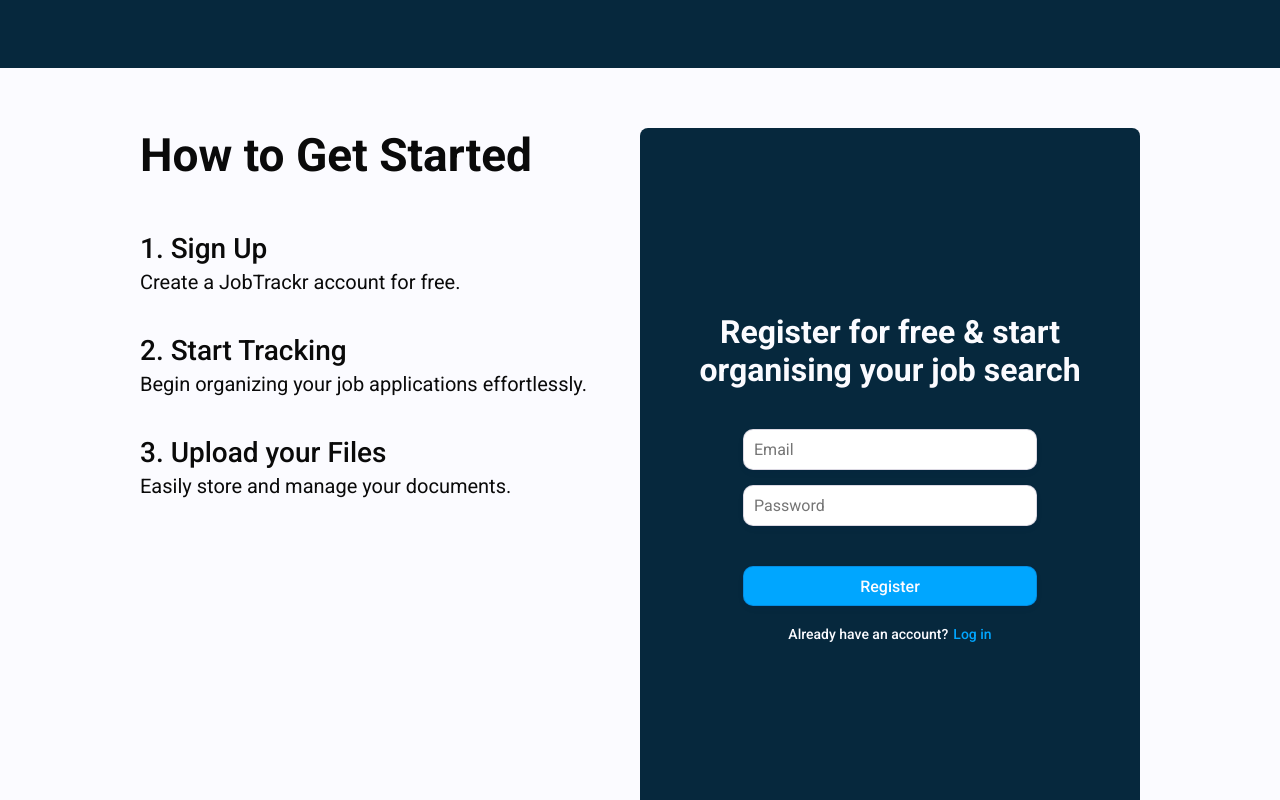
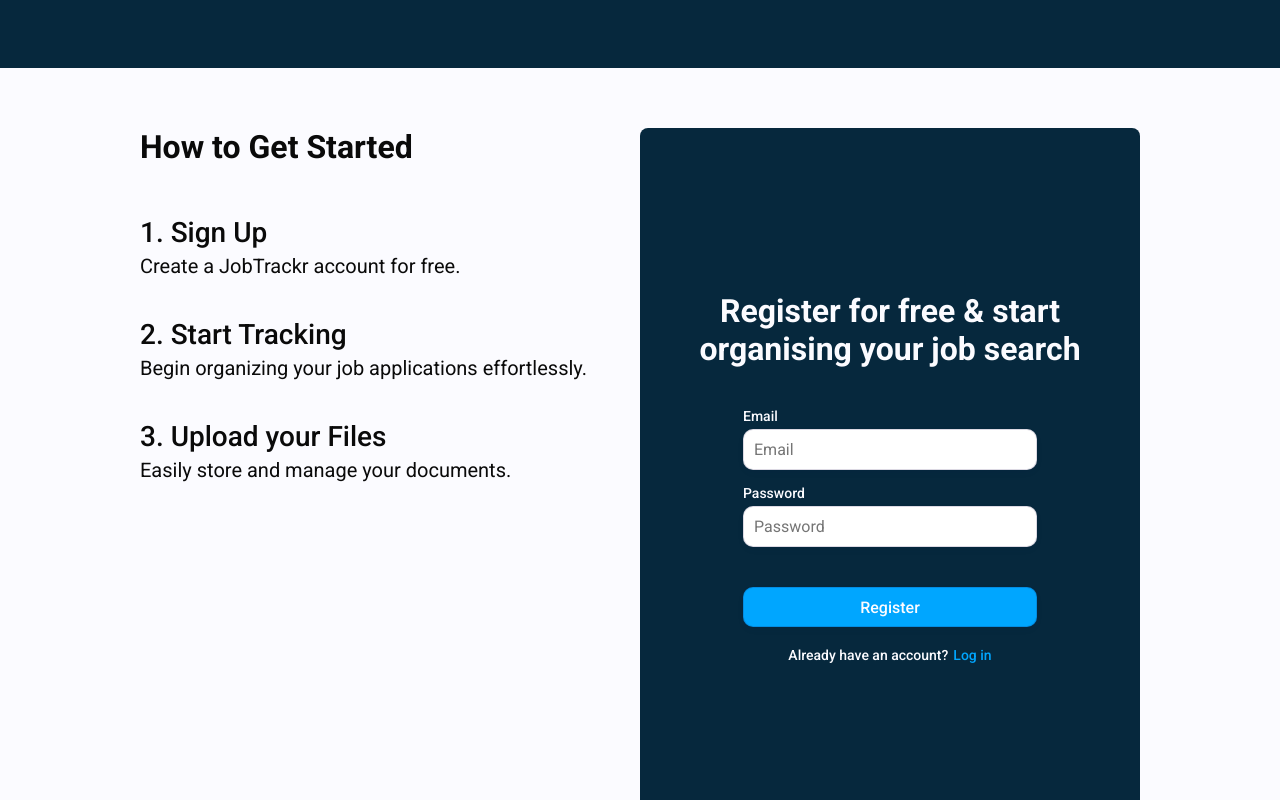
Before and after one commit to jloizel/jobtrackr, a Next.js app: page / in a window 1280 px wide. Shown: the part 4720-5520 px from the top of the page. Built offline with nearby package versions, Linux system fonts and the light colour scheme; no server answers; a web font is replaced by a local one.

Commit message:
updating authentication form styling

```diff
--- a/src/app/signup/signUp.module.css
+++ b/src/app/signup/signUp.module.css
@@ -1,3 +1,13 @@
+.container {
+  display: flex;
+  flex-direction: column;
+  align-items: center;
+  justify-content: center;
+  height: 100%;
+  min-height: 90vh;
+  width: 100vw;
+}
+
 .page {
   display: flex;
   flex-direction: column;
@@ -6,6 +16,7 @@
   height: 100%;
   min-height: 90vh;
 }
+
 
 .topBar {
   width: 90%;
@@ -124,6 +135,33 @@
   color: #171515;
 }
 
+.separatorContainer {
+  display: flex;
+  flex-direction: row;
+  align-items: center;
+  justify-content: center;
+  width: 100%;
+}
+
+.separatorContainer span {
+  display: flex;
+  align-items: center;
+  text-align: center;
+  color: #7e8aad9c;
+  font-size: 20px;
+  position: relative;
+  font-style: italic;
+  font-weight: 500;
+  margin: 0 10px;
+}
+
+.separatorContainer div {
+  width: 100%;
+  height: 1px;
+  background-color: #7e8aad57;
+}
+
+
 .textContainer {
   display: flex;
   flex-direction: row;
--- a/src/components/authentication/form/form.module.css
+++ b/src/components/authentication/form/form.module.css
@@ -1,35 +1,14 @@
 .container {
-  background-color: var(--background-color);
-  border-radius: 8px;
-  min-height: 300px;
-  display: flex;
-  justify-content: center;
-  align-items: center;
-
-  @media (min-width: 768px) {
-    min-height: 700px;
-  }
-}
-
-.content {
-  height: 100%;
   display: flex;
   align-items: center;
   flex-direction: column;
-  padding: 40px;
-}
-
-.header {
-  font-size: 32px;
-  font-weight: 600;
-  margin-bottom: 40px;
-  text-align: center;
+  width: 100%;
 }
 
 .inputsContainer {
   display: flex;
   flex-direction: column;
-  width: 70%;
+  width: 100%;
   align-items: center;
   justify-content: center;
   gap: 40px;
@@ -46,19 +25,46 @@
 .input {
   display: flex;
   flex-direction: column;
-  justify-content: center;
   width: 100%;
   gap: 5px;
+  position: relative;
 }
 
-.input input {
+.inputWrapper {
+  display: flex;
+  flex-direction: column;
+  gap: 5px;
+  position: relative;
+  width: 100%;
+}
+
+.inputWrapper span {
+  font-weight: 500;
+  font-size: 14px;
+}
+
+.inputWrapper input {
   font-family: "Roboto", sans-serif;
   box-shadow: rgba(25, 4, 69, 0.05) 0px 3px 6px;
   border: 1px solid rgba(25, 4, 69, 0.15);
   border-radius: 10px;
   padding: 10px;
+  padding-right: 40px;
   outline: none;
   font-size: 16px;
+  flex: 1;
+}
+
+.iconButton {
+  position: absolute;
+  right: 10px;
+  background: none;
+  border: none;
+  cursor: pointer;
+}
+
+.passwordIcon {
+  font-size: 18px;
 }
 
 .error {
@@ -66,6 +72,7 @@
   font-size: 14px;
   margin-left: 5px;
 }
+
 
 .button {
   background-color: #00a6ff;
@@ -92,23 +99,3 @@
   background-color: transparent;
   color: #00a6ff;
 }
-
-.textContainer {
-  display: flex;
-  flex-direction: row;
-  gap: 5px;
-  margin-top: 20px;
-}
-
-.textContainer span {
-  font-size: 16px;
-  font-weight: 500;
-
-  @media (min-width: 768px) {
-    font-size: 14px;
-  }
-}
-
-.textContainer span:last-child {
-  color: #00a6ff;
-}
--- a/src/components/authentication/form/form.tsx
+++ b/src/components/authentication/form/form.tsx
@@ -3,6 +3,10 @@
 import Link from 'next/link'
 import { registerUser } from '@/app/API'
 import PasswordStrengthBar from 'react-password-strength-bar';
+import { IoMdEyeOff } from "react-icons/io";
+import { IoMdEye } from "react-icons/io";
+import { Icon } from '@mui/material';
+
 
 const AuthenticationForm = () => {
   const [email, setEmail] = useState('');
@@ -10,13 +14,20 @@
   const [emailError, setEmailError] = useState('');
   const [passwordError, setPasswordError] = useState('');
   const [message, setMessage] = useState('');
+  const [type, setType] = useState('password');
+  const [passwordFocused, setPasswordFocused] = useState(false);
+
 
   const handleRegister = async () => {
     let hasError = false;
 
     // validate email
+    const emailRegex = /^[^\s@]+@[^\s@]+\.[^\s@]+$/;
     if (!email.trim()) {
       setEmailError('Email cannot be empty');
+      hasError = true;
+    } else if (!emailRegex.test(email)) {
+      setEmailError('Please enter a valid email address');
       hasError = true;
     } else {
       setEmailError('');
@@ -42,44 +53,67 @@
     }
   };
 
+  const handleToggle = () => {
+    setType(type === 'password' ? 'text' : 'password');
+  };
+
+  const handlePasswordFocus = () => {
+    setPasswordFocused(true);
+  };
+
+  const handlePasswordBlur = () => {
+    setPasswordFocused(false);
+    setType('password');
+  };
+
   return (
       <div className={styles.container}>
-      <div className={styles.content}>
-        <div className={styles.header}>
-          Register for free & start organising your job search
-        </div>
         <div className={styles.inputsContainer}>
           <div className={styles.inputs}>
             <div className={styles.input}>
+              <div className={styles.inputWrapper}>
+                <span>Email</span>
                 <input
+                type='email'
                   placeholder="Email"
                   value={email}
                   onChange={(e) => setEmail(e.target.value)}
                 />
+              </div>
               {emailError && <p className={styles.error}>{emailError}</p>}
             </div>
 
             <div className={styles.input}>
+              <div className={styles.inputWrapper}>
+                <span>Password</span>
                 <input
-                type="password"
+                  type={type}
                   placeholder="Password"
                   value={password}
                   onChange={(e) => setPassword(e.target.value)}
+                  onFocus={handlePasswordFocus}
+                  onBlur={handlePasswordBlur}
                 />
+                {passwordFocused && (
+                  <button
+                    type="button"
+                    className={styles.iconButton}
+                    onMouseDown={(e) => e.preventDefault()}
+                    onClick={handleToggle}
+                  >
+                    {type === 'password' ? <IoMdEye className={styles.passwordIcon} /> : <IoMdEyeOff className={styles.passwordIcon} />}
+                  </button>
+                )}
+              </div>
               {passwordError && <p className={styles.error}>{passwordError}</p>}
             </div>
+
 
             {password && <PasswordStrengthBar password={password}/>}
 
           </div>
           <button onClick={handleRegister} className={styles.button}>Register</button>
         </div>
-
-        <Link className={styles.textContainer} href="/login">
-          <span>Already have an account?</span>
-          <span>Log in</span>
-        </Link>
-      </div>
       </div>
   )
 }
--- a/src/components/steps/steps.module.css
+++ b/src/components/steps/steps.module.css
@@ -52,7 +52,53 @@
 }
 
 .rightContainer {
+  background-color: var(--background-color);
+  border-radius: 8px;
+  min-height: 300px;
+  display: flex;
+  flex-direction: column;
+  justify-content: center;
+  align-items: center;
+
   @media (min-width: 768px) {
+    min-height: 700px;
     width: 50%;
   }
 }
+
+.header {
+  font-size: 32px;
+  font-weight: 600;
+  margin-bottom: 40px;
+  text-align: center;
+}
+
+.content {
+  padding: 40px;
+}
+
+.formContainer {
+  width: 70%;
+  justify-self: center;
+}
+
+.textContainer {
+  display: flex;
+  justify-content: center;
+  flex-direction: row;
+  gap: 5px;
+  margin-top: 20px;
+}
+
+.textContainer span {
+  font-size: 16px;
+  font-weight: 500;
+
+  @media (min-width: 768px) {
+    font-size: 14px;
+  }
+}
+
+.textContainer span:last-child {
+  color: #00a6ff;
+}
--- a/src/components/steps/steps.tsx
+++ b/src/components/steps/steps.tsx
@@ -1,6 +1,7 @@
 import React from 'react'
 import styles from "./steps.module.css"
 import AuthenticationForm from '../authentication/form/form'
+import Link from 'next/link'
 
 const Steps = () => {
   return (
@@ -24,7 +25,18 @@
           </div>
         </div>
         <div className={styles.rightContainer}>
-          <AuthenticationForm/>
+          <div className={styles.content}>
+            <div className={styles.header}>
+              Register for free & start organising your job search
+            </div>
+            <div className={styles.formContainer}>
+              <AuthenticationForm/>
+            </div>
+            <Link className={styles.textContainer} href="/login">
+              <span>Already have an account?</span>
+              <span>Log in</span>
+            </Link>
+          </div>
         </div>
       </div>
     </div>
```
Also changed, not shown: src/app/signup/page.tsx (+26 -3 lines). Lines whose indentation alone changed are shown as unchanged.
